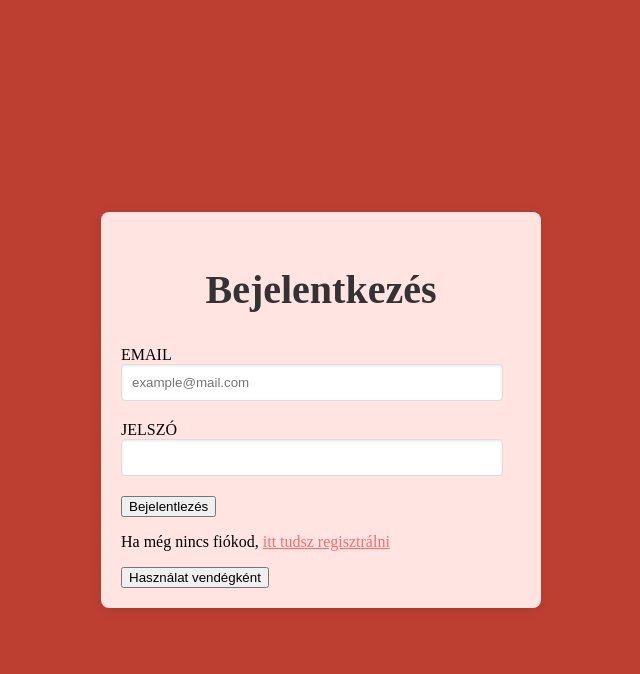
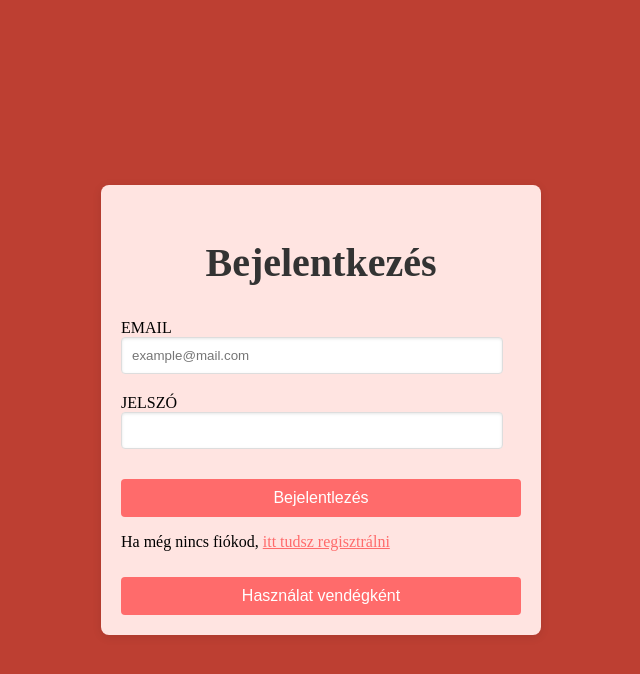
Before and after one commit to nacsacsa/Pomodoro, a PHP site: page /login.html in a window 1280 px wide. Shown: the top 674 px of the page, without its empty margins (319-959 px from the left). Run offline with PHP 8.4, Linux system fonts and the light colour scheme.

Commit message:
login.css button rész elkészítése

```diff
--- a/Projekt/Frontend/login.css
+++ b/Projekt/Frontend/login.css
@@ -40,3 +40,24 @@ input[type="password"]:focus {
     border-color: #ff6b6b;
     outline: none;
 }
+
+button {
+    width: 100%;
+    padding: 10px;
+    background-color: #ff6b6b;
+    color: white;
+    border: none;
+    border-radius: 4px;
+    font-size: 16px;
+    cursor: pointer;
+    transition: background-color 0.3s;
+    margin-top: 10px;
+}
+
+button:hover {
+    background-color: #ff4b4b;
+}
+
+button:active {
+    background-color: #ff3333;
+}
```
